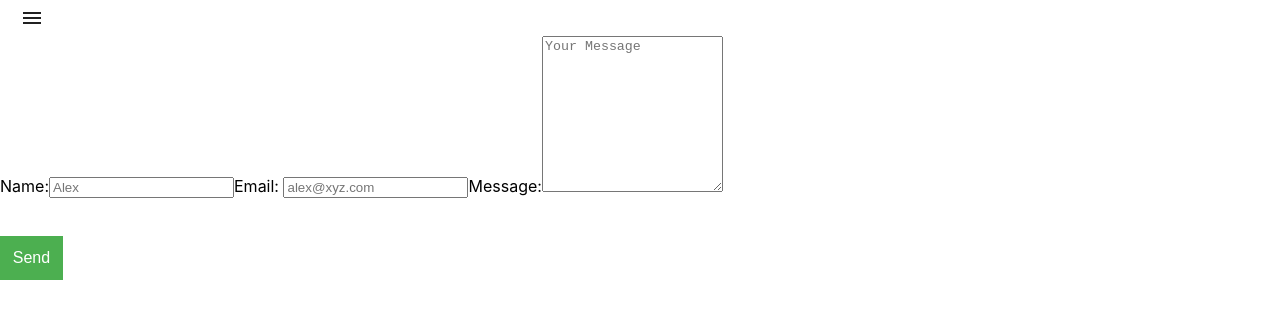
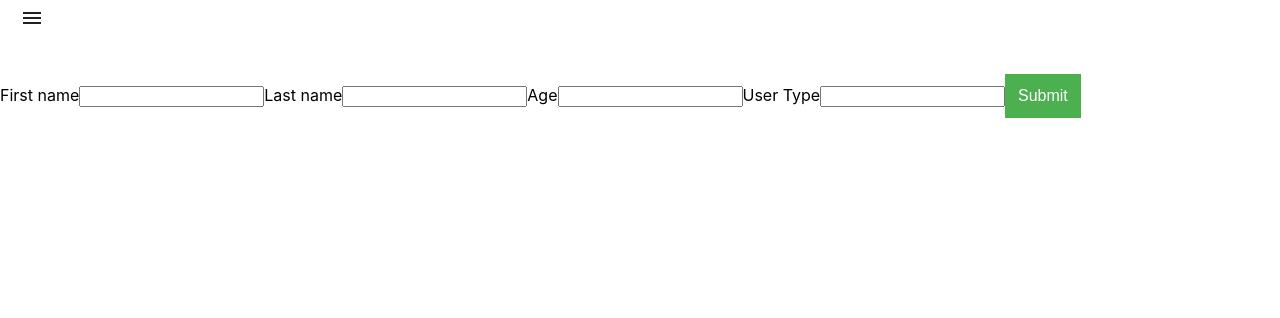
Before and after one commit to akhil9tiet/triplebytetest, a React (Create React App) app: page /contact-us in a window 1280 px wide. Shown: the top 318 px of the page. Built offline with nearby package versions, Linux system fonts and the light colour scheme.

Commit message:
wip: add basic form

```diff
--- a/src/Components/ContactUs/ContactUs.js
+++ b/src/Components/ContactUs/ContactUs.js
@@ -8,104 +8,48 @@ A form can contain several types of imput from a user:
 
 The form component should take a prop describing a form with the following javascript obeject structure
 
-[
-	{
+*/
+
+/*
+{
 		order: 1,
 		field: 'first_name',
 		display_name: 'First name',
 		type: 'string',
-		required: true
+		required: true,
 	},
-	{
-		order: 2,
-		field: 'last_name',
-		display_name: 'Last name',
-		type: 'string',
-		required: true
-	},
-	{
-		order: 3,
-		field: 'age',
-		display_name: 'Age',
-		type: 'number',
-		required: false
-	},
-	{
-		order: 3,
-		field: 'user_type',
-		display_name: 'User Type',
-		type: 'select',
-		required: false,
-		options:['shareholder','investor','other']
-	}
-]
-
-
 */
-
 import React, { useState } from 'react';
 import './ContactUs.css';
+import { formSchema } from './formSchema';
+import { FormInput } from './FormInput';
 
 const ContactUs = () => {
-	const [details, setDetails] = useState({
-		name: '',
-		email: '',
-		message: '',
-	});
+	// console.log(formSchema);
+	const [values, setValues] = useState({});
 
-	const inputChangeHandler = (event) => {
-		const { name, value } = event.target;
-		setDetails({ ...details, [name]: value });
-	};
+	const handleSubmit = (e) => {
+		e.preventDefault();
+		//POST request here
 
-	const submitHandler = (event) => {
-		console.log('state', details);
-		event.preventDefault(); // event has a method which prevents page refreshings
+		// alert(value);
 	};
 
 	return (
-		<React.Fragment>
-			{/* {!details ? ( */}
-			<form onSubmit={submitHandler}>
-				<div className='form-group'>
-					<label>
-						Name:
-						<input
-							type='text'
-							name='name'
-							placeholder='Alex'
-							value={details.name}
-							onChange={inputChangeHandler}
-						/>
-					</label>
-					<label htmlFor='exampleInputEmail1'>
-						Email:{' '}
-						<input
-							type='email'
-							name='email'
-							placeholder='alex@xyz.com'
-							value={details.email}
-							aria-describedby='emailHelp'
-							onChange={inputChangeHandler}
-						/>
-					</label>
-					<label htmlFor='message'>
-						Message:
-						<textarea
-							type='text'
-							name='message'
-							placeholder='Your Message'
-							value={details.message}
-							rows='10'
-							onChange={inputChangeHandler}></textarea>{' '}
-					</label>
-				</div>
-				<button type='submit'>Send</button>
-			</form>
-			{/* ) : (
-				<p>Your message has been received</p>
-			)} */}
-		</React.Fragment>
+		<form onSubmit={handleSubmit}>
+			{formSchema.map((entry) => (
+				<FormInput
+					key={entry.order}
+					values={values}
+					setValues = {setValues}
+					label={entry.display_name}
+					name={entry.field}
+					inputMode={entry.type}
+					required={true}
+				/>
+			))}
+			<button type='submit'>Submit</button>
+		</form>
 	);
 };
 
--- /dev/null
+++ b/src/Components/ContactUs/FormInput.js
@@ -0,0 +1,25 @@
+import { AirlineSeatIndividualSuiteSharp } from '@material-ui/icons';
+import React, { useState } from 'react';
+
+/*
+    order: 1,
+		field: 'first_name',
+		display_name: 'First name',
+		type: 'string',
+		required: true,
+*/
+
+export const FormInput = ({ key, values, setValues, label, name, inputMode, required }) => {
+	const handleChange = (e) => {
+		setValues({ ...values, [e.target.name]: e.target.value });
+	};
+
+	console.log(values);
+
+	return (
+		<React.Fragment>
+			<label>{label}</label>
+			<input name={name} type={inputMode} onChange={handleChange} required={required} />
+		</React.Fragment>
+	);
+};
--- /dev/null
+++ b/src/Components/ContactUs/formSchema.js
@@ -0,0 +1,31 @@
+export const formSchema = [
+	{
+		order: 1,
+		field: 'first_name',
+		display_name: 'First name',
+		type: 'string',
+		required: true,
+	},
+	{
+		order: 2,
+		field: 'last_name',
+		display_name: 'Last name',
+		type: 'string',
+		required: true,
+	},
+	{
+		order: 3,
+		field: 'age',
+		display_name: 'Age',
+		type: 'number',
+		required: false,
+	},
+	{
+		order: 4,
+		field: 'user_type',
+		display_name: 'User Type',
+		type: 'select',
+		required: false,
+		options: ['shareholder', 'investor', 'other'],
+	},
+];
```
